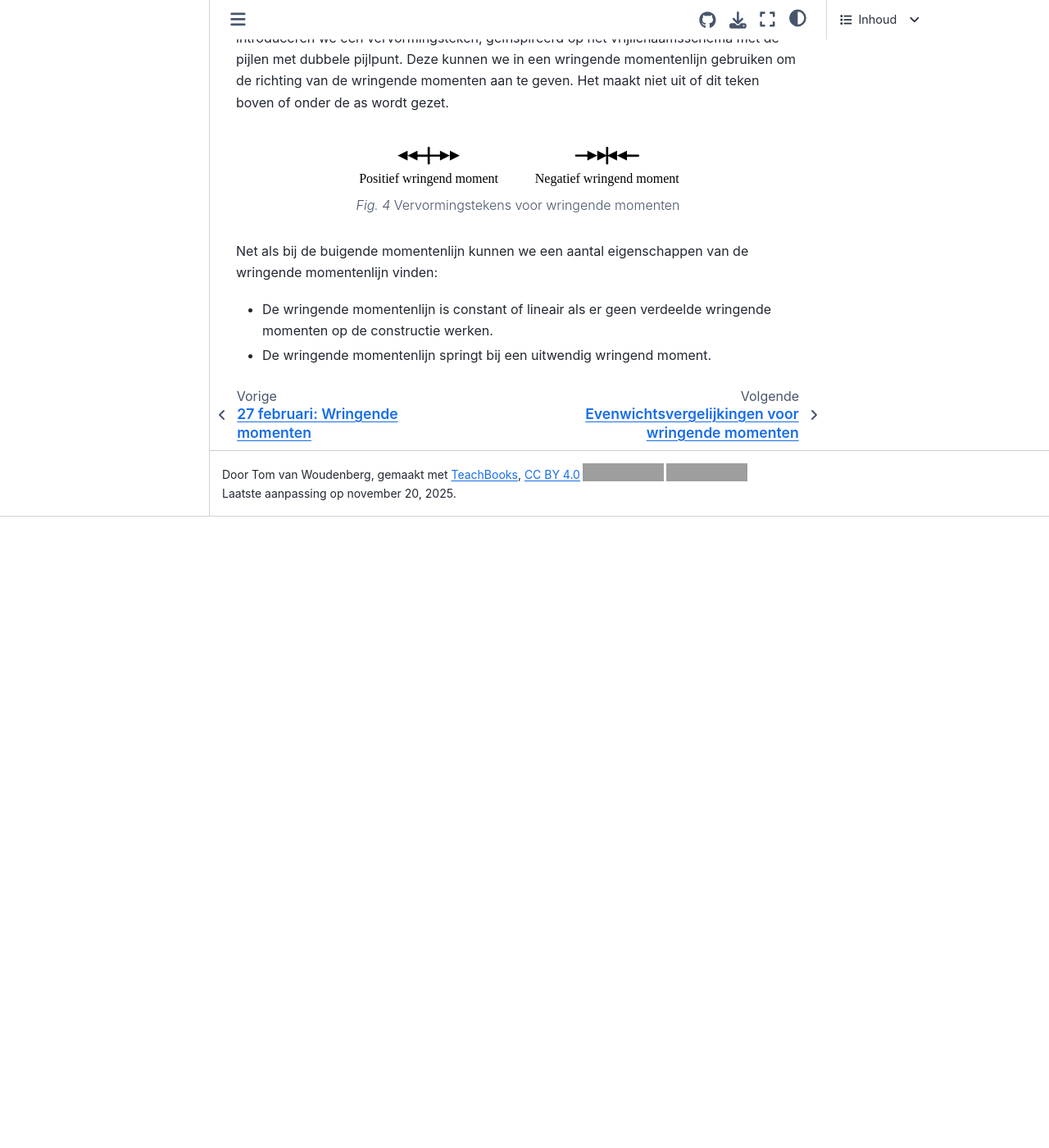
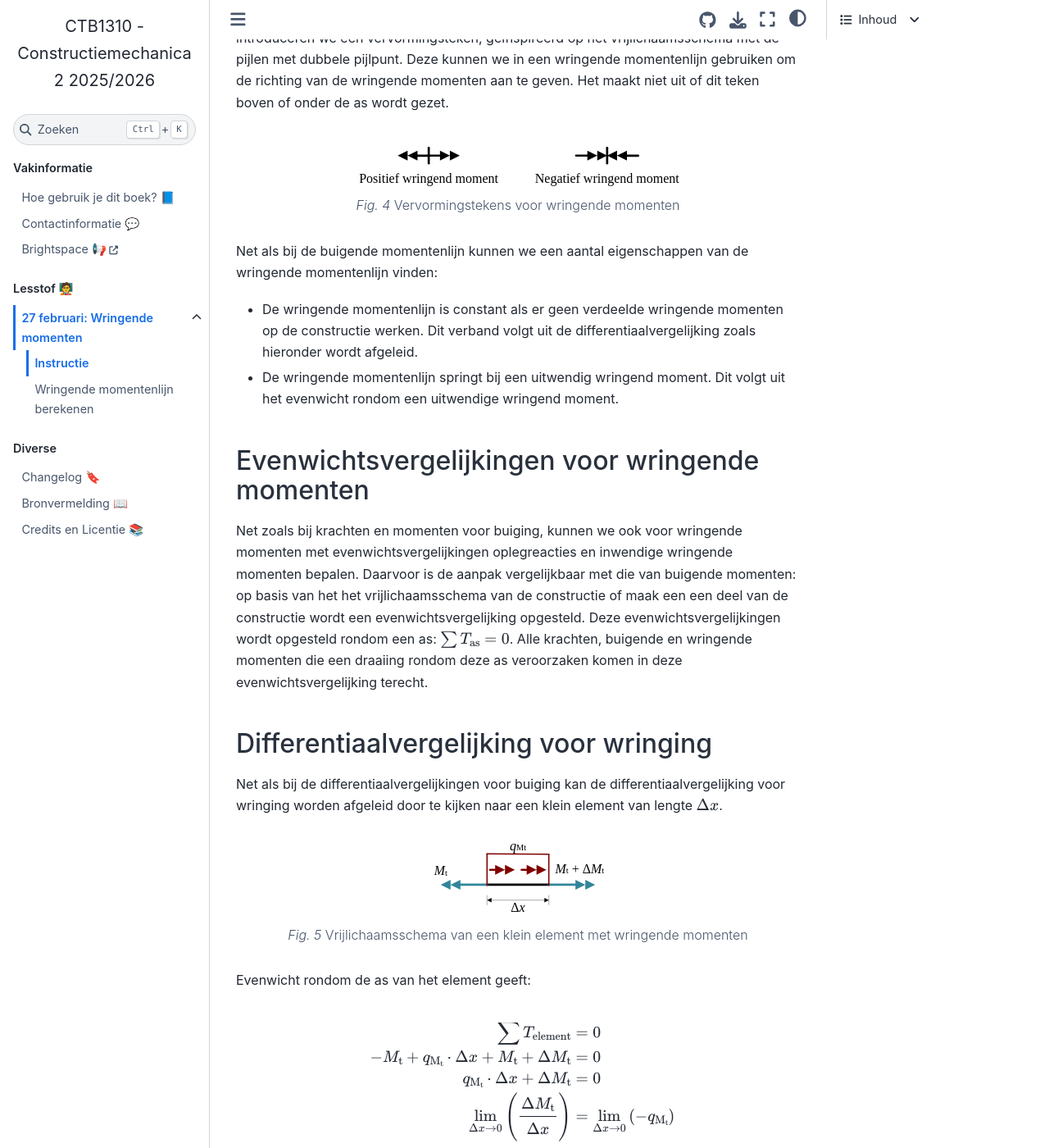
Before and after one commit to TUDelft-books/CTB1310, a Jupyter Book: the page built from book/torsie_krachten/instructie.md, in a window 1280 px wide and 1400 px high, scrolled down 2044 px. Shown: the whole window at 82% size. Built offline with Jupyter Book 1.0.4 settings and Sphinx 7.4.7 and the Sphinx Book theme 1.1.4, drawn with Linux system fonts in a browser that asks for light colours; comment, search, counter and statistics services are not loaded; before the commit the page ends 2674 px from its top, so only the background shows below that; some of the changed text lies outside the part shown; grey boxes are pictures that could not be loaded.

````diff
--- a/book/torsie_krachten/instructie.md
+++ b/book/torsie_krachten/instructie.md
@@ -61,5 +61,33 @@ Vervormingstekens voor wringende momenten
 ```
 
 Net als bij de buigende momentenlijn kunnen we een aantal eigenschappen van de wringende momentenlijn vinden:
-- De wringende momentenlijn is constant of lineair als er geen verdeelde wringende momenten op de constructie werken.
-- De wringende momentenlijn springt bij een uitwendig wringend moment.
+
+- De wringende momentenlijn is constant als er geen verdeelde wringende momenten op de constructie werken. Dit verband volgt uit de differentiaalvergelijking zoals hieronder wordt afgeleid.
+- De wringende momentenlijn springt bij een uitwendig wringend moment. Dit volgt uit het evenwicht rondom een uitwendige wringend moment.
+
+## Evenwichtsvergelijkingen voor wringende momenten
+
+Net zoals bij krachten en momenten voor buiging, kunnen we ook voor wringende momenten met evenwichtsvergelijkingen oplegreacties en inwendige wringende momenten bepalen. Daarvoor is de aanpak vergelijkbaar met die van buigende momenten: op basis van het het vrijlichaamsschema van de constructie of maak een een deel van de constructie wordt een evenwichtsvergelijking opgesteld. Deze evenwichtsvergelijkingen wordt opgesteld rondom een as: $\sum T_{\rm{as}} = 0$. Alle krachten, buigende en wringende momenten die een draaiing rondom deze as veroorzaken komen in deze evenwichtsvergelijking terecht.
+
+## Differentiaalvergelijking voor wringing
+
+Net als bij de differentiaalvergelijkingen voor buiging kan de differentiaalvergelijking voor wringing worden afgeleid door te kijken naar een klein element van lengte $\Delta x$.
+
+```{figure} ./instructie_data/deltax.svg
+---
+align: center
+---
+Vrijlichaamsschema van een klein element met wringende momenten
+```
+
+Evenwicht rondom de as van het element geeft:
+
+$$
+\begin{align*}
+\sum T_{\rm{element}} &= 0 \\
+- M_{\rm{t}} + q_{\rm{M}_{\rm{t}}} \cdot \Delta x +  M_{\rm{t}} + \Delta M_{\rm{t}} &= 0 \\
+q_{\rm{M}_{\rm{t}}} \cdot \Delta x + \Delta M_{\rm{t}} &= 0 \\
+\mathop {\lim }\limits_{\Delta x \to 0 } \left( \cfrac{\Delta M_{\rm{t}}}{\Delta x} \right) &= \mathop {\lim }\limits_{\Delta x \to 0 } \left( - q_{\rm{M}_{\rm{t}}} \right) \\
+\cfrac{dM_{\rm{t}}}{dx} &= - q_{\rm{M}_{\rm{t}}}
+\end{align*}
+$$
````
Also changed, not shown: book/torsie_krachten/instructie2.md (+116 -11 lines), book/torsie_krachten/instructie2_data/FBD_AB.svg (added), book/torsie_krachten/instructie2_data/FBD_BC.svg (added), book/torsie_krachten/instructie2_data/FBD_CD.svg (added), book/torsie_krachten/instructie2_data/FBD_DE.svg (added), book/torsie_krachten/instructie2_data/FBD_EH.svg, book/torsie_krachten/instructie2_data/FBD_GH.svg, book/torsie_krachten/instructie2_data/Mt-lijn-EG.svg, book/torsie_krachten/instructie2_data/Mt-lijn-GH.svg, book/torsie_krachten/instructie2_data/Mt-lijn.svg (added), book/torsie_krachten/instructie2_data/torsielijn.svg, book/torsie_krachten/instructie_data/deltax.svg (added).
